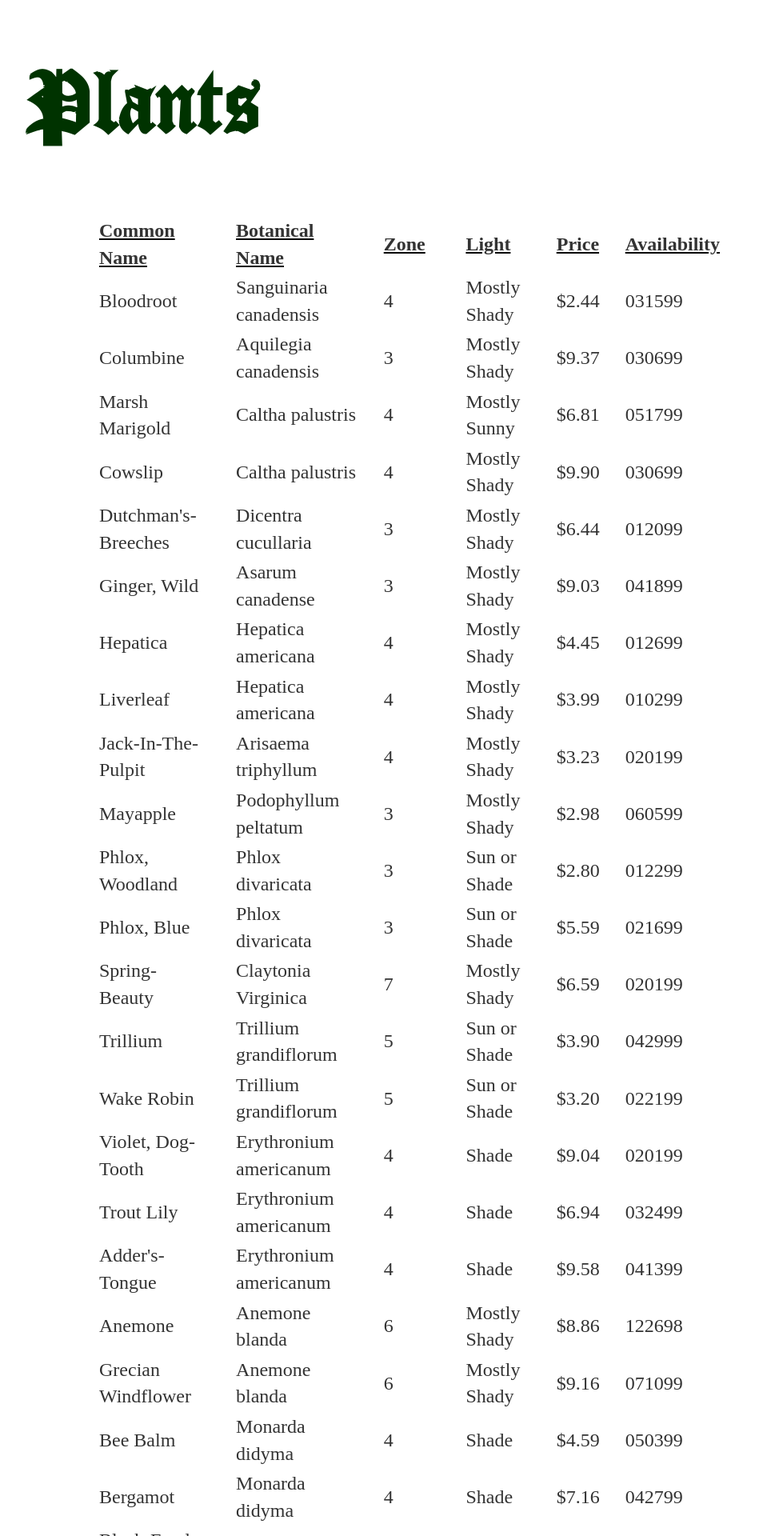
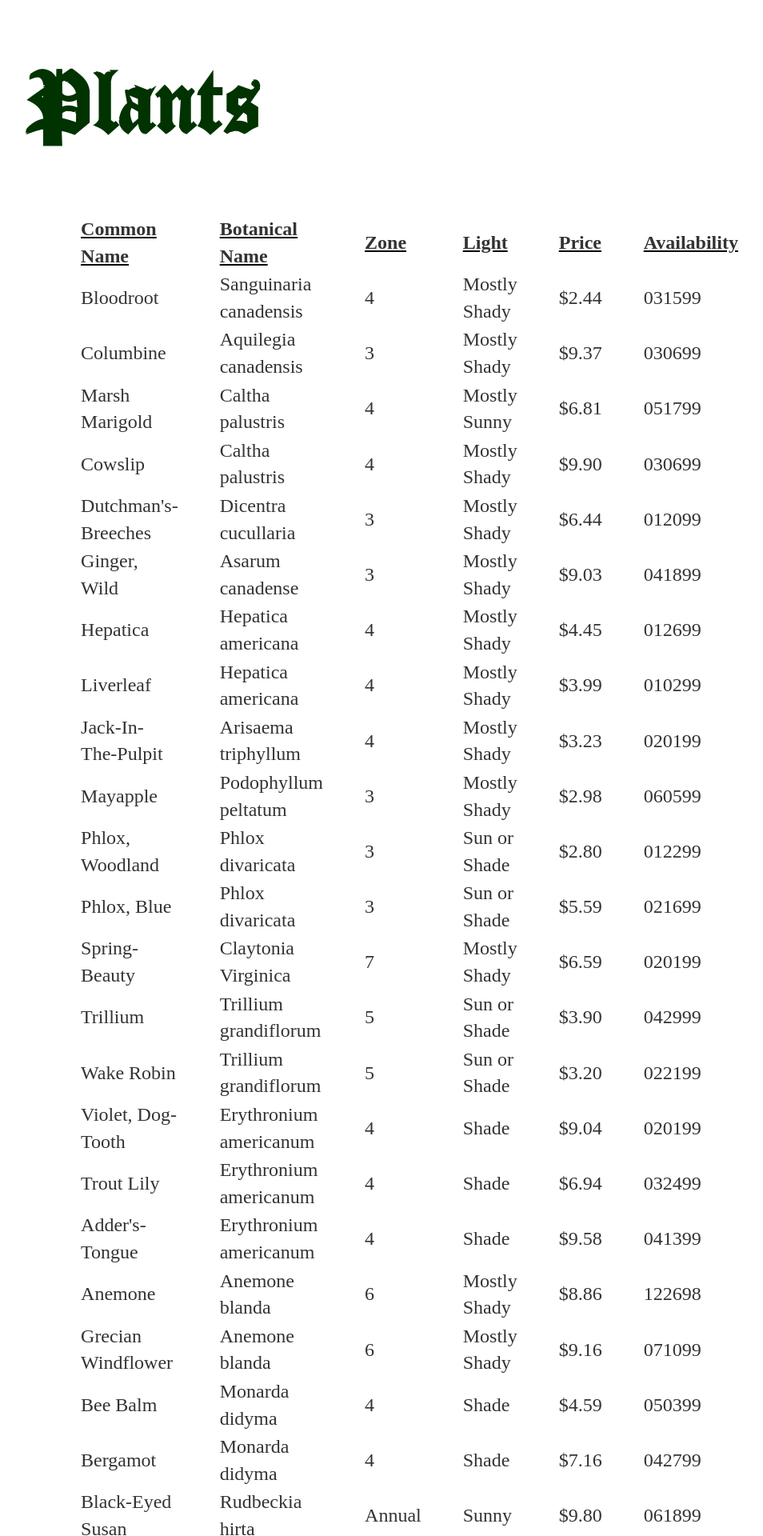
Before and after one commit to ktrie/ktrie.github.io, a Jekyll site: the page homeworks/plant_catalog.html, which Jekyll copies as it is, in a window 1280 px wide. Shown: the top 1920 px of the page at 80% size, without its empty margins (128-1082 px from the left). Built offline with Jekyll 4.4.1, drawn with Linux system fonts in a browser that asks for light colours.

Commit message:
Update plant_catalog.css

```diff
--- a/css/plant_catalog.css
+++ b/css/plant_catalog.css
@@ -25,6 +25,8 @@ table {
     margin: 70px auto;
     width: 85%;
     padding: 3px;
+    border-collapse: separate;
+    border-spacing: 50px 0;
 }
 
 thead {
@@ -38,7 +40,4 @@ td {
     font-size: 1.5em;
     line-height: 1.4em;
     color: #333333;
-    padding-left: 15px;
-    padding-right: 15px;
-
 }
```
